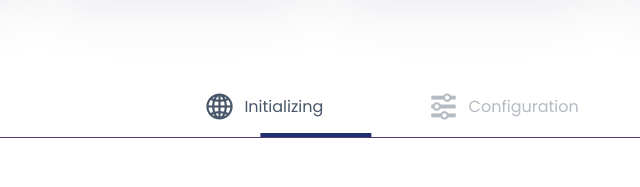
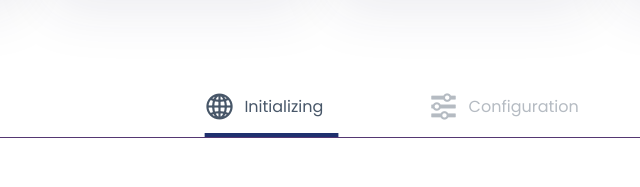
Before and after one commit to foysalimran/Ipsum-landingpage, a website: page index.html in a window 1280 px wide. Shown: the part 4335-4522 px from the top of the page, 319-959 px from the left. Drawn offline with Linux system fonts and the light colour scheme.

Commit message:
after border line edited

```diff
--- a/assets/sass/components/_howWorks.scss
+++ b/assets/sass/components/_howWorks.scss
@@ -35,10 +35,10 @@
           content: "";
           position: absolute;
           left: 0;
-          right: 0;
+
           bottom: 0;
           margin: auto;
-          width: 50%;
+          width: 60%;
           height: 4px;
           background: $color-primary;
         }
```
Also changed, not shown: assets/css/style.css.
